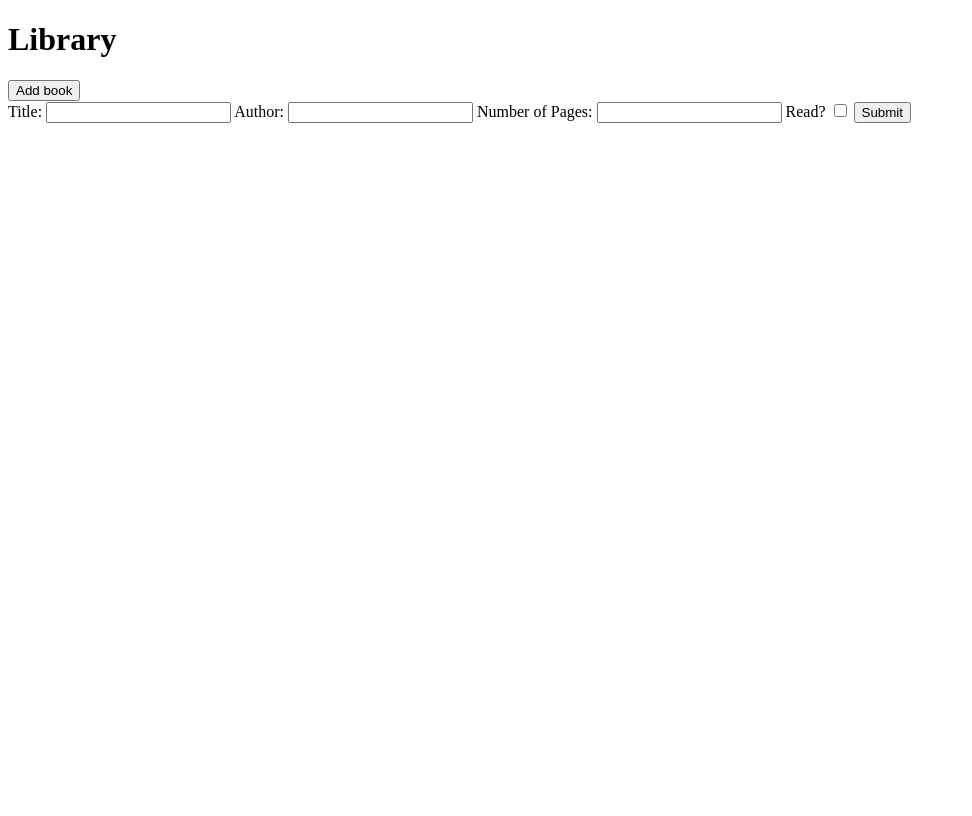
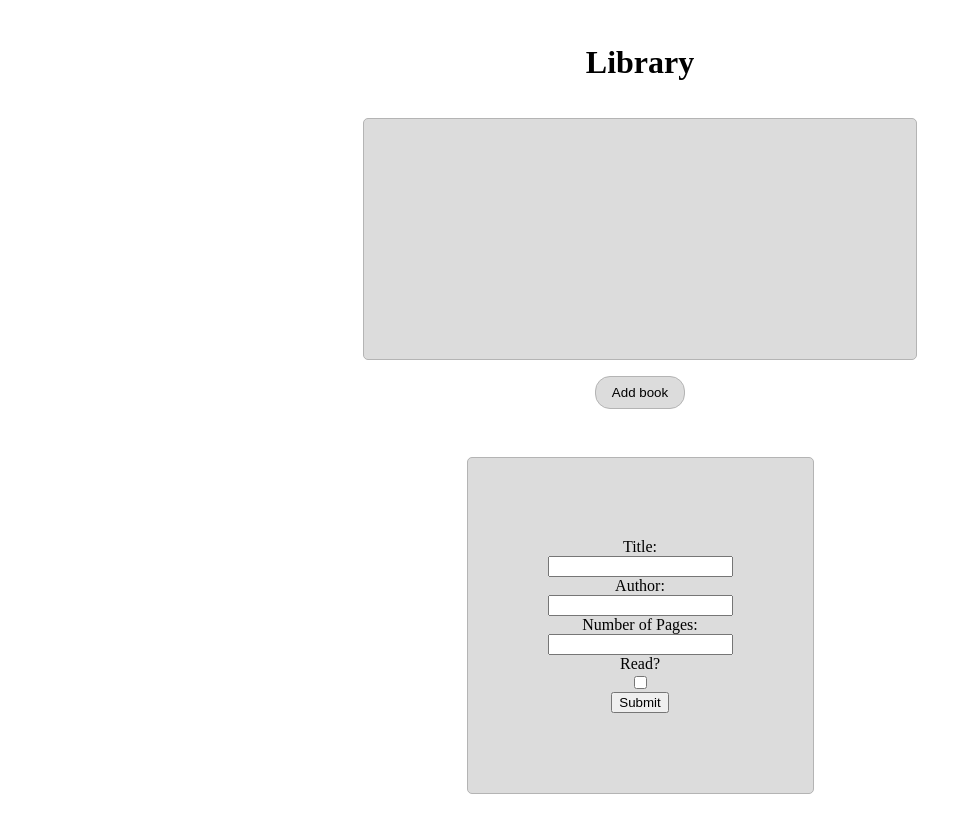
Before and after one commit to justinkim2015/javascript-library, a plain HTML site: page index.html in a window 1280 px wide. Both pictures are taken after a click on the button "Add book". Shown: the whole page, without its empty margins (0-972 px from the left). Drawn offline with Linux system fonts and the light colour scheme.

Commit message:
Add basic CSS

```diff
--- a/index.html
+++ b/index.html
@@ -15,19 +15,15 @@
 
   <button id="show-form">Add book</button>
 
-  <form id="bookform" class='hidden' action="">
+  <form id="bookform" class='hidden box' action="">
     <label for="title">Title:</label>
     <input type="text" id="title" name="title">
-
     <label for="author">Author:</label>
     <input type="text" id="author" name="author">
-
     <label for="pages">Number of Pages:</label>
     <input type="text" id="pages" name="pages">
-
     <label for="read">Read?</label>
     <input type="checkbox" id="read" name="read">
-
     <input type="submit" id='book-submit'>
   </form>
 
--- a/styles.css
+++ b/styles.css
@@ -1,3 +1,45 @@
+body {
+  display: flex;
+  flex-direction: column;
+  justify-content: center;
+  align-items: center;
+  height: 100vh;
+}
+
+button {
+  border: 1px solid rgb(180, 180, 180);
+  background-color: rgb(220, 220, 220);
+  padding: 0.5rem 1rem 0.5rem 1rem;
+  border-radius: 15px;
+}
+
+ul {
+  list-style: none;
+}
+
 .hidden {
   visibility: hidden;
 }
+
+.box {
+  display: flex;
+  flex-direction: column;
+  justify-content: center;
+  align-items: center;
+  border: 1px solid rgb(180, 180, 180);
+  border-radius: 5px;
+  margin: 3rem 40rem 0rem 40rem;
+  padding: 5rem;
+  background-color: rgb(220, 220, 220);
+  box-shadow: inset;
+}
+
+.booklist {
+  overflow: scroll;
+  text-align: center;
+  height: 30vh;
+  width: 40vw;
+  background-color: rgb(220, 220, 220);
+  border: 1px solid rgb(180, 180, 180);
+  border-radius: 5px;
+}
```
